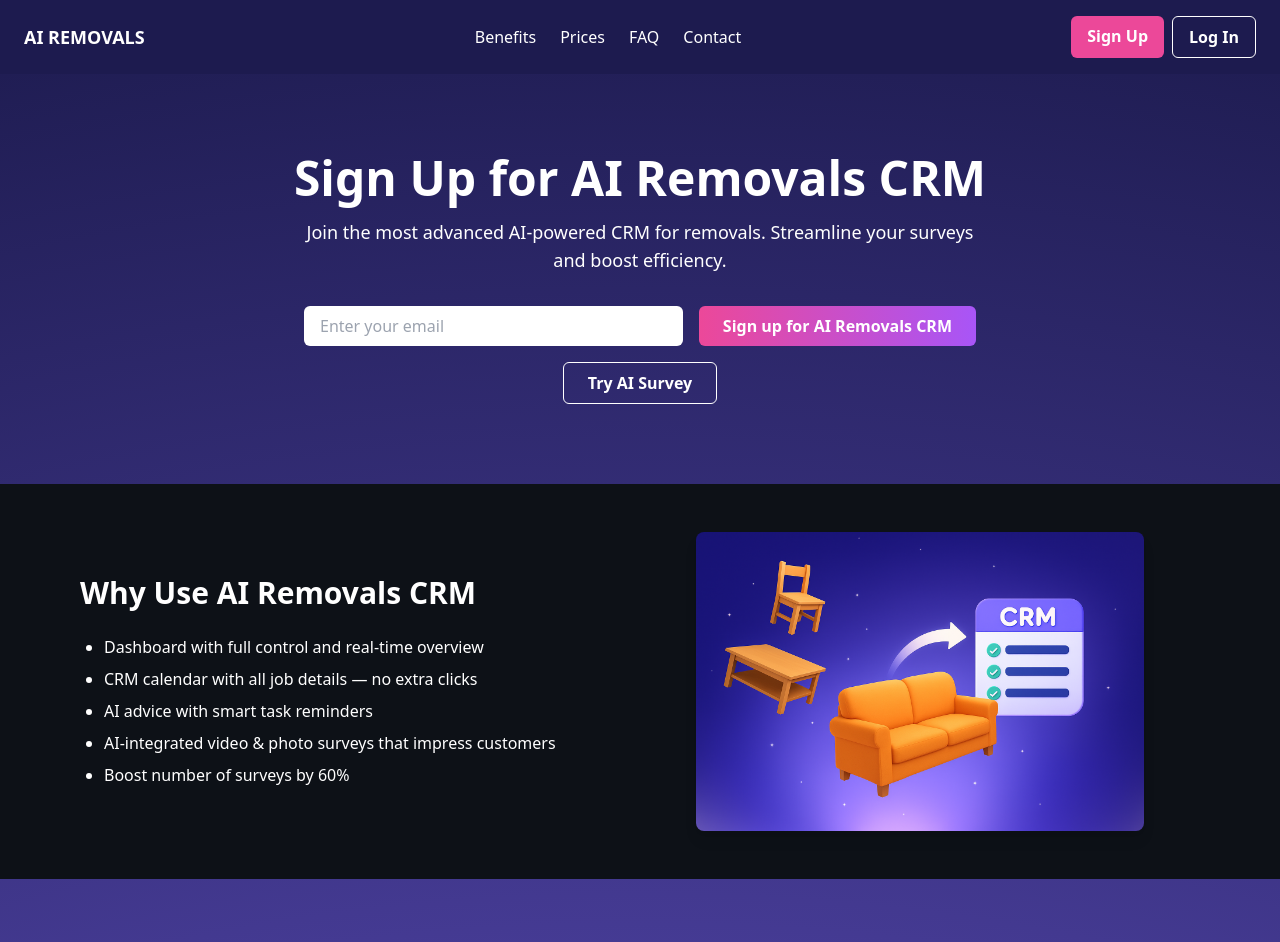
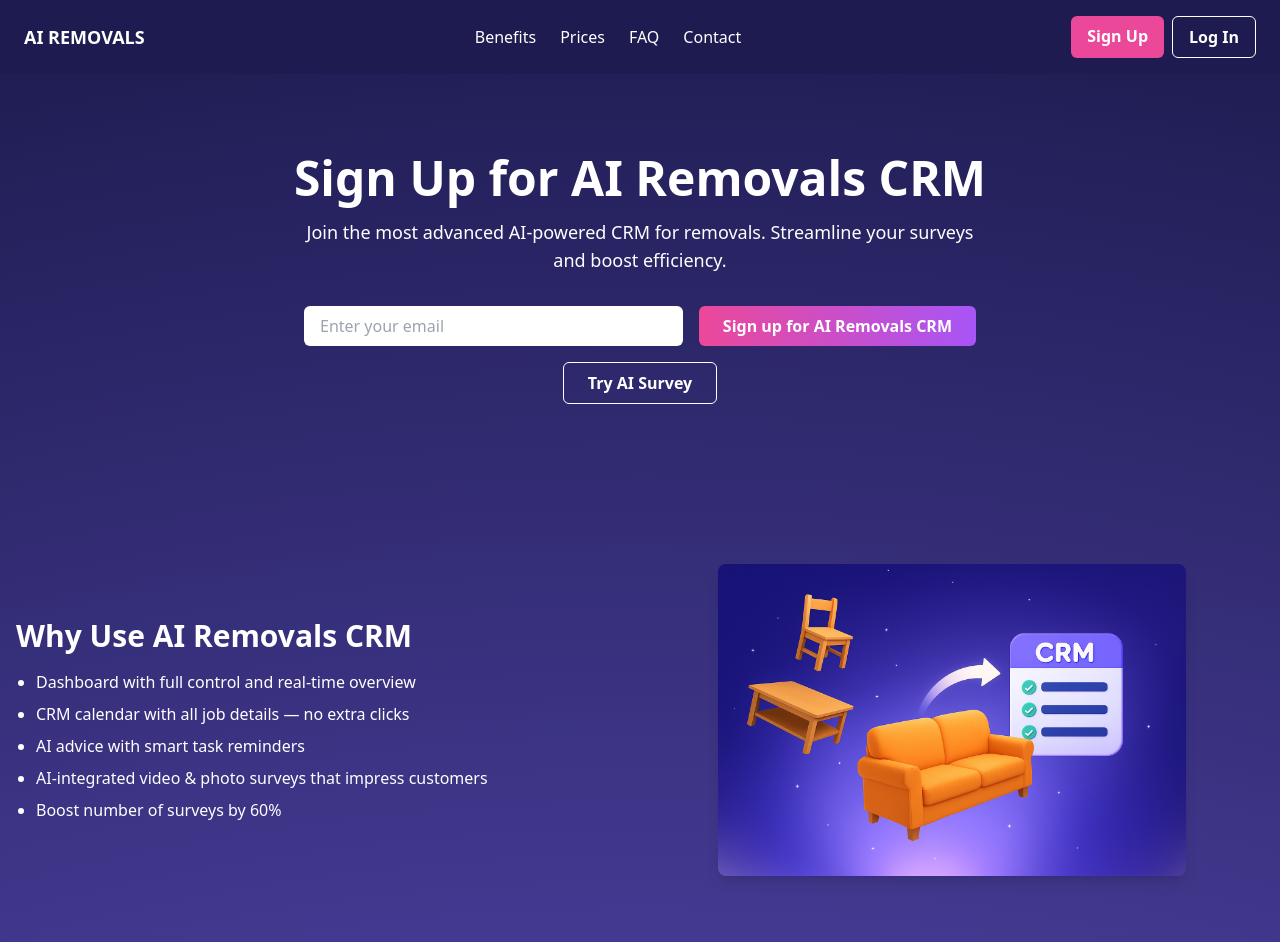
Before and after one commit to Gullmegler/mitt-prosjekt, a React (Create React App) app: page / in a window 1280 px wide. Shown: the top 942 px of the page. Built offline with nearby package versions, Linux system fonts and the light colour scheme.

Commit message:
Update Benefits.jsx

```diff
--- a/src/components/Benefits.jsx
+++ b/src/components/Benefits.jsx
@@ -2,11 +2,10 @@ import React from "react";
 
 export default function Benefits() {
   return (
-    <section id="benefits" className="bg-[#0d1117] py-12 text-white">
-      <div className="max-w-6xl mx-auto px-4 flex flex-col md:flex-row items-center justify-between">
-        <div className="md:w-1/2">
-          <h2 className="text-3xl font-bold mb-6">Why Use AI Removals CRM</h2>
-          <ul className="list-disc ml-6 space-y-2">
+    <section id="benefits" className="py-20 flex flex-col md:flex-row items-center justify-between max-w-7xl mx-auto px-4">
+      <div className="text-white md:w-1/2">
+        <h2 className="text-3xl font-bold mb-4">Why Use AI Removals CRM</h2>
+        <ul className="list-disc pl-5 space-y-2">
           <li>Dashboard with full control and real-time overview</li>
           <li>CRM calendar with all job details — no extra clicks</li>
           <li>AI advice with smart task reminders</li>
@@ -14,13 +13,12 @@ export default function Benefits() {
           <li>Boost number of surveys by 60%</li>
         </ul>
       </div>
-        <div className="md:w-1/2 mt-8 md:mt-0 flex justify-center">
+      <div className="md:w-1/2 flex justify-center mt-10 md:mt-0">
         <img
           src="/removals-company.png"
           alt="Removals Company"
-            className="rounded-lg shadow-lg w-full max-w-md object-contain"
+          className="rounded-lg shadow-lg w-3/4 object-contain"
         />
-        </div>
       </div>
     </section>
   );
```
Lines whose indentation alone changed are shown as unchanged.
